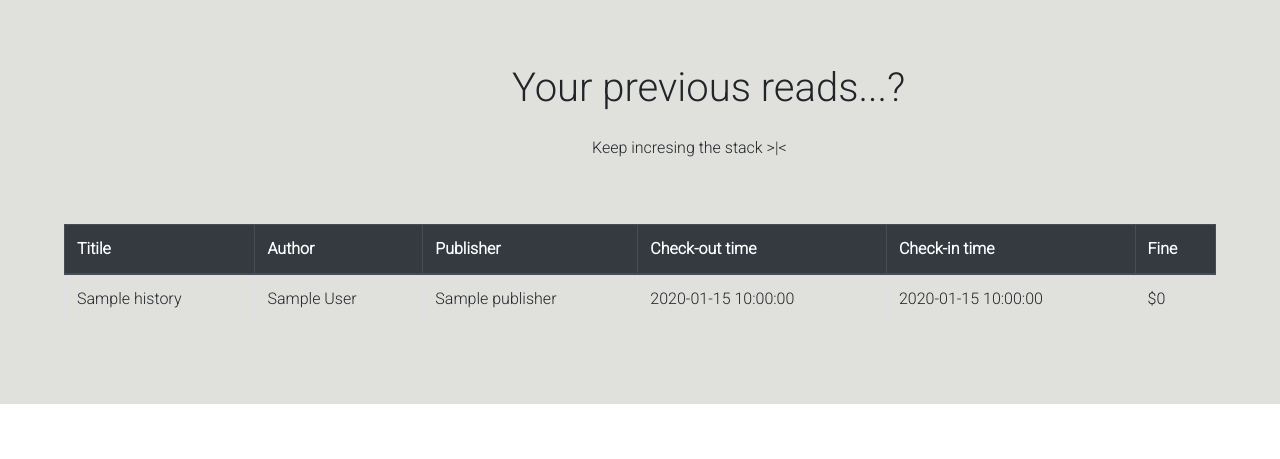
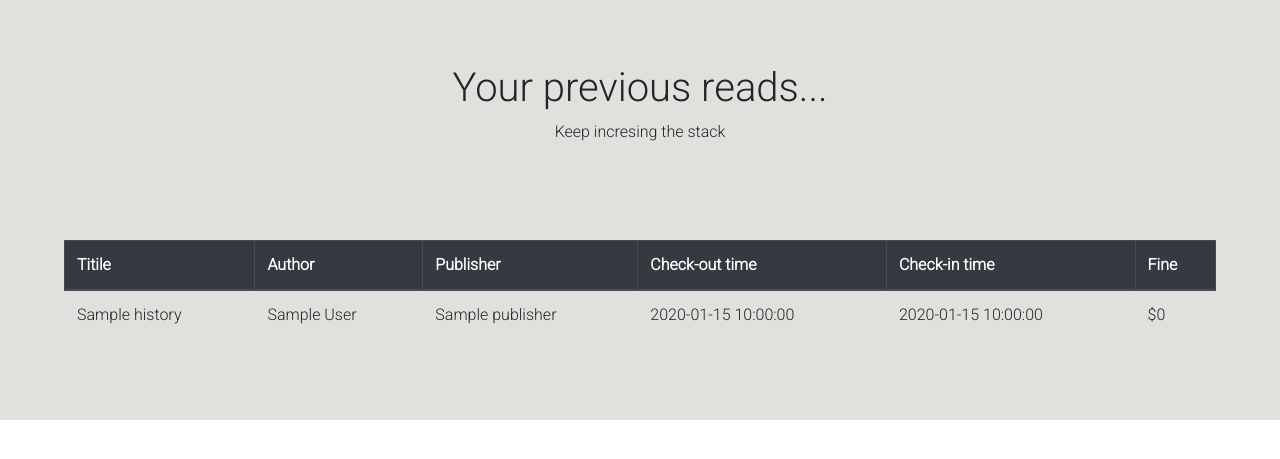
Before and after one commit to ashpect/lib_manage, a PHP site: template app/views/templates/issue_history.twig in a window 1280 px wide. Shown: the part 56-515 px from the top of the page. Run offline with PHP 8.4, Linux system fonts and the light colour scheme; the template is opened without the code that fills it: most values are stand-ins (such as "Sample title", 1, 10 or a date in 2020); some libraries are stand-ins or nearby versions; some web fonts are replaced.

Commit message:
Added checks in setup.sh and some minor fixes

```diff
--- a/app/controllers/Admin/admin_signup.php
+++ b/app/controllers/Admin/admin_signup.php
@@ -22,9 +22,11 @@ class AdminSignUp
             echo "Passwords do not match. Please try again";
             echo \View\Loader::make()->render("templates/admin_signup.twig");
         } else {
-            $password = password_hash($password, PASSWORD_DEFAULT);
+            $password = hash("sha256", $password);
             \Model\Verify::adminSignup($username, $password);
-            echo "SIGN-UP SUCCESSFULL";
+
+            echo '<script>alert("Sign-Up Succesful.Welcome to Lib-Manage.")</script>';
+
             //Setting session variables for USER
             $_SESSION["username_ad"] = $username;
             $_SESSION["password_ad"] = $password;
--- a/app/controllers/Common/login.php
+++ b/app/controllers/Common/login.php
@@ -21,10 +21,10 @@ class Login
 
         //Flag checks for username and password FOR THE USER in db
         $flag = \Model\Verify::userVerify($username, $password);
-        if ($flag == null) {
+        if (sizeof($flag) == 0) {
             //If the login is not by user, flag2 checks for LOGIN BY ADMIN in db.
             $flag2 = \Model\Verify::adminVerify($username, $password);
-            if ($flag2 == null) {
+            if (sizeof($flag2) == 0) {
 
                 //If the login is invalid.
                 echo "You are not a user. Please signup";
--- a/app/controllers/User/user_signup.php
+++ b/app/controllers/User/user_signup.php
@@ -22,7 +22,7 @@ class UserSignUp
             echo "Passwords do not match. Please try again";
             echo \View\Loader::make()->render("templates/user_signup.twig");
         } else {
-            $password = password_hash($password, PASSWORD_DEFAULT);
+            $password = hash("sha256", $password);
             \Model\Verify::userSignup($username, $password);
 
             echo '<script>alert("Sign-Up Succesful.Welcome to Lib-Manage.")</script>';
--- a/app/views/templates/issue_history.twig
+++ b/app/views/templates/issue_history.twig
@@ -1,11 +1,18 @@
 {% extends "templates/nav.twig" %}
+
+{% block css %}
+  <link rel="stylesheet" href="/assets/styles/home.css" />
+{% endblock %}
+
 
 {% block body %}
 
 <div class="mainn">
 
-<div style=" align-items: center;padding-left: 28em;padding-bottom: 1em;"><h1>Your previous reads...?</h1></div>
-<div style="padding-left:33em;padding-bottom:4em">Keep incresing the stack >|<</div>
+  <div class = "flex1">
+  <div class="subflex1"><h1>Your previous reads...</h1></div>
+  <div class="subflex2">Keep incresing the stack</div>
+  </div>
 
 <table class="table table-bordered table-hover">
   <thead class="thead-dark">
--- a/app/views/templates/login.twig
+++ b/app/views/templates/login.twig
@@ -6,7 +6,7 @@
 
 {% block body %}
 
-<div class="hello" ><h1>Hola Amigos, Welcome to Library Management System !</h1></div>
+<div class="hello"><h1>Hola Amigos, Welcome to Library Management System !</h1></div>
 
 
 <div class="login-page">
```
Also changed, not shown: 1 other file.
